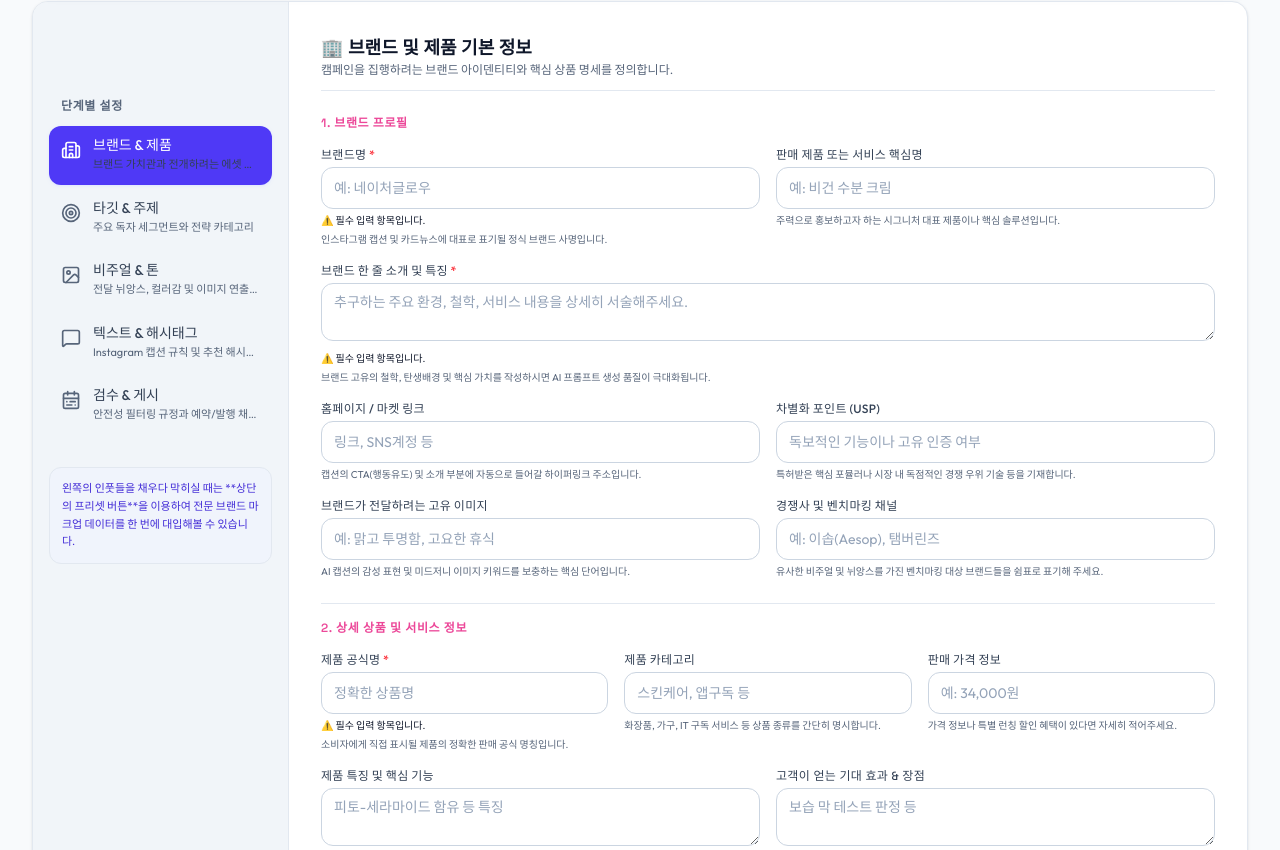
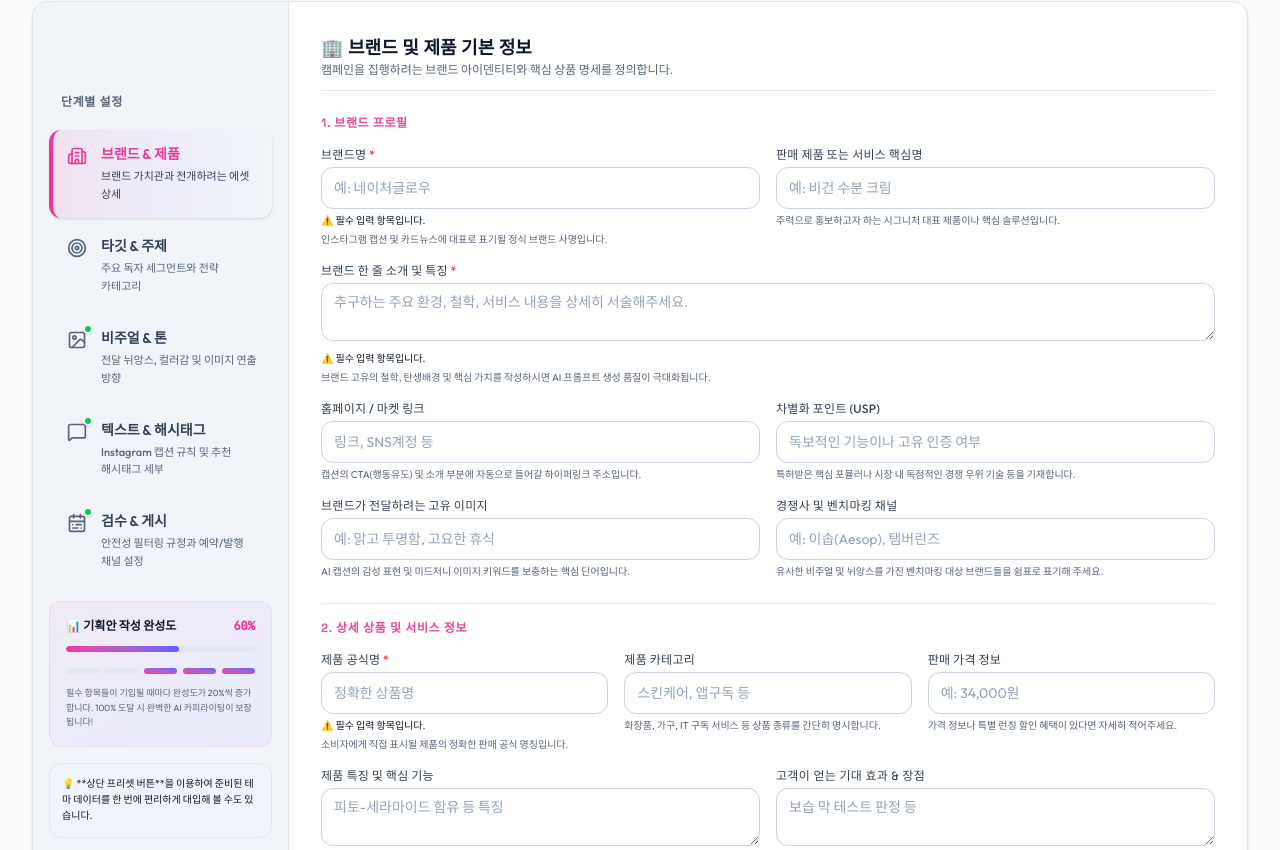
Before and after one commit to sangholabs/INSTATFLOW-AI, a React (Vite) app: page / in a window 1280 px wide. Shown: the part 550-1400 px from the top of the page. Built offline with nearby package versions, Linux system fonts and the light colour scheme.

Commit message:
design: refactor sidebar tabs aesthetics, fix legibility contrast and word-wrap truncation, and integrate dynamic live Campaign Progress tracker widget

```diff
--- a/src/components/FormTabs.tsx
+++ b/src/components/FormTabs.tsx
@@ -67,41 +67,113 @@ export default function FormTabs({ payload, onChange, activeTab, setActiveTab, m
     onChange('toneAndManner', 'tone', updated);
   };
 
+  // Calculate completion progress
+  const calculateProgress = () => {
+    let steps = [false, false, false, false, false];
+
+    // Step 1: Brand & Product (Brand name and Product name)
+    if (payload.brandInfo?.brandName?.trim() && payload.productInfo?.name?.trim()) {
+      steps[0] = true;
+    }
+
+    // Step 2: Target & Topic (Topic)
+    if (payload.contentStrategy?.topic?.trim()) {
+      steps[1] = true;
+    }
+
+    // Step 3: Visual & Tone (Tone selected)
+    if (payload.toneAndManner?.tone && payload.toneAndManner.tone.length > 0) {
+      steps[2] = true;
+    }
+
+    // Step 4: Text & Hashtag (Brand hashtags or product hashtags)
+    if (payload.hashtagRule?.brandHashtags?.trim() || payload.hashtagRule?.productHashtags?.trim()) {
+      steps[3] = true;
+    }
+
+    // Step 5: Compliance & Publish (Instagram account or compliance notes)
+    if (payload.publishSetting?.instagramAccount?.trim()) {
+      steps[4] = true;
+    }
+
+    const completedCount = steps.filter(Boolean).length;
+    const rate = Math.round((completedCount / 5) * 100);
+
+    return { completionRate: rate, stepStatus: steps };
+  };
+
+  const { completionRate, stepStatus } = calculateProgress();
+
   return (
     <div className="bg-white rounded-2xl border border-slate-100 shadow-sm overflow-hidden flex flex-col md:flex-row md:min-h-[620px]" id="form_section_main">
       {/* Sidebar navigation wrapper that stretches to full height of parent */}
       <div className="w-full md:w-64 bg-slate-50/70 border-r border-slate-100 p-4 shrink-0">
         {/* Sticky container inside the stretched sidebar column */}
-        <div className="space-y-1 md:sticky md:top-[88px]">
-          <div className="px-3 py-2 text-xs font-semibold text-slate-400 uppercase tracking-wider font-display">단계별 설정</div>
-          {tabs.map((tab) => {
+        <div className="space-y-4 md:sticky md:top-[88px]">
+          <div className="px-3 py-1 text-xs font-semibold text-slate-400 uppercase tracking-wider font-display">단계별 설정</div>
+          <div className="space-y-1">
+            {tabs.map((tab, idx) => {
               const Icon = tab.icon;
               const isActive = activeTab === tab.id;
+              const isStepDone = stepStatus[idx];
               return (
                 <button
                   key={tab.id}
+                  type="button"
                   onClick={() => setActiveTab(tab.id)}
-                className={`w-full text-left p-3 rounded-xl transition-all duration-200 flex items-start space-x-3 group ${
+                  className={`w-full text-left p-3.5 rounded-xl transition-all duration-300 flex items-start space-x-3.5 group cursor-pointer border-l-4 ${
                     isActive
-                    ? 'bg-indigo-600 text-white shadow-sm shadow-indigo-100'
-                    : 'text-slate-600 hover:bg-slate-100'
+                      ? 'border-pink-500 bg-gradient-to-r from-pink-500/10 via-purple-500/5 to-transparent text-[var(--text-primary)] shadow-sm'
+                      : 'border-transparent text-[var(--text-secondary)] hover:bg-black/5 dark:hover:bg-white/5 hover:text-[var(--text-primary)]'
                   }`}
                   id={`tab_btn_${tab.id}`}
                 >
-                <Icon className={`w-5 h-5 shrink-0 mt-0.5 ${isActive ? 'text-white' : 'text-slate-400 group-hover:text-indigo-600'}`} />
-                <div>
-                  <div className="font-medium text-sm leading-none">{tab.label}</div>
-                  <div className={`text-[11px] mt-1 line-clamp-1 ${isActive ? 'text-indigo-100' : 'text-slate-400'}`}>
+                  <div className="relative shrink-0 mt-0.5">
+                    <Icon className={`w-5 h-5 transition-transform duration-300 group-hover:scale-110 ${isActive ? 'text-pink-500' : 'text-[var(--text-muted)] group-hover:text-pink-500'}`} />
+                    {isStepDone && (
+                      <div className="absolute -top-1.5 -right-1.5 w-2.5 h-2.5 bg-green-500 border-2 border-[var(--bg-sidebar)] rounded-full shadow-sm animate-pulse" title="완료됨" />
+                    )}
+                  </div>
+                  <div className="min-w-0">
+                    <div className={`font-semibold text-sm transition-colors ${isActive ? 'text-pink-500 font-bold' : ''}`}>{tab.label}</div>
+                    <div className={`text-[11px] mt-1 leading-relaxed font-medium break-keep ${isActive ? 'text-[var(--text-secondary)]' : 'text-[var(--text-muted)]'}`}>
                       {tab.desc}
                     </div>
                   </div>
                 </button>
               );
             })}
+          </div>
 
-          <div className="mt-8 p-3 rounded-xl bg-indigo-50/50 border border-indigo-100 text-[11px] text-indigo-700 space-y-1.5">
+          {/* Campaign Completion Progress Card */}
+          <div className="p-4 rounded-xl bg-gradient-to-br from-pink-500/5 via-purple-500/5 to-indigo-500/5 border border-pink-500/10 space-y-3">
+            <div className="flex items-center justify-between text-xs font-semibold">
+              <span className="text-[var(--text-primary)]">📊 기획안 작성 완성도</span>
+              <span className="text-pink-500 font-mono font-bold">{completionRate}%</span>
+            </div>
+            <div className="w-full bg-slate-200 dark:bg-slate-800 h-1.5 rounded-full overflow-hidden">
+              <div
+                className="bg-gradient-to-r from-pink-500 to-indigo-500 h-full rounded-full transition-all duration-500"
+                style={{ width: `${completionRate}%` }}
+              />
+            </div>
+            <div className="grid grid-cols-5 gap-1.5 pt-1">
+              {stepStatus.map((step, idx) => (
+                <div
+                  key={idx}
+                  className={`h-1.5 rounded-full transition-all duration-300 ${step ? 'bg-gradient-to-tr from-pink-500 to-indigo-500' : 'bg-slate-200 dark:bg-slate-800'}`}
+                  title={`단계 ${idx + 1}: ${step ? '완료' : '미완료'}`}
+                />
+              ))}
+            </div>
+            <p className="text-[9px] text-[var(--text-muted)] leading-relaxed">
+              필수 항목들이 기입될 때마다 완성도가 20%씩 증가합니다. 100% 도달 시 완벽한 AI 카피라이팅이 보장됩니다!
+            </p>
+          </div>
+
+          <div className="p-3 rounded-xl bg-indigo-50/50 dark:bg-indigo-950/10 border border-indigo-100 dark:border-indigo-950/20 text-[10px] text-indigo-750 dark:text-indigo-300 space-y-1">
             <p className="leading-relaxed">
-              왼쪽의 인풋들을 채우다 막히실 때는 **상단의 프리셋 버튼**을 이용하여 전문 브랜드 마크업 데이터를 한 번에 대입해볼 수 있습니다.
+              💡 **상단 프리셋 버튼**을 이용하여 준비된 테마 데이터를 한 번에 편리하게 대입해 볼 수도 있습니다.
             </p>
           </div>
         </div>
```
Lines whose indentation alone changed are shown as unchanged.
